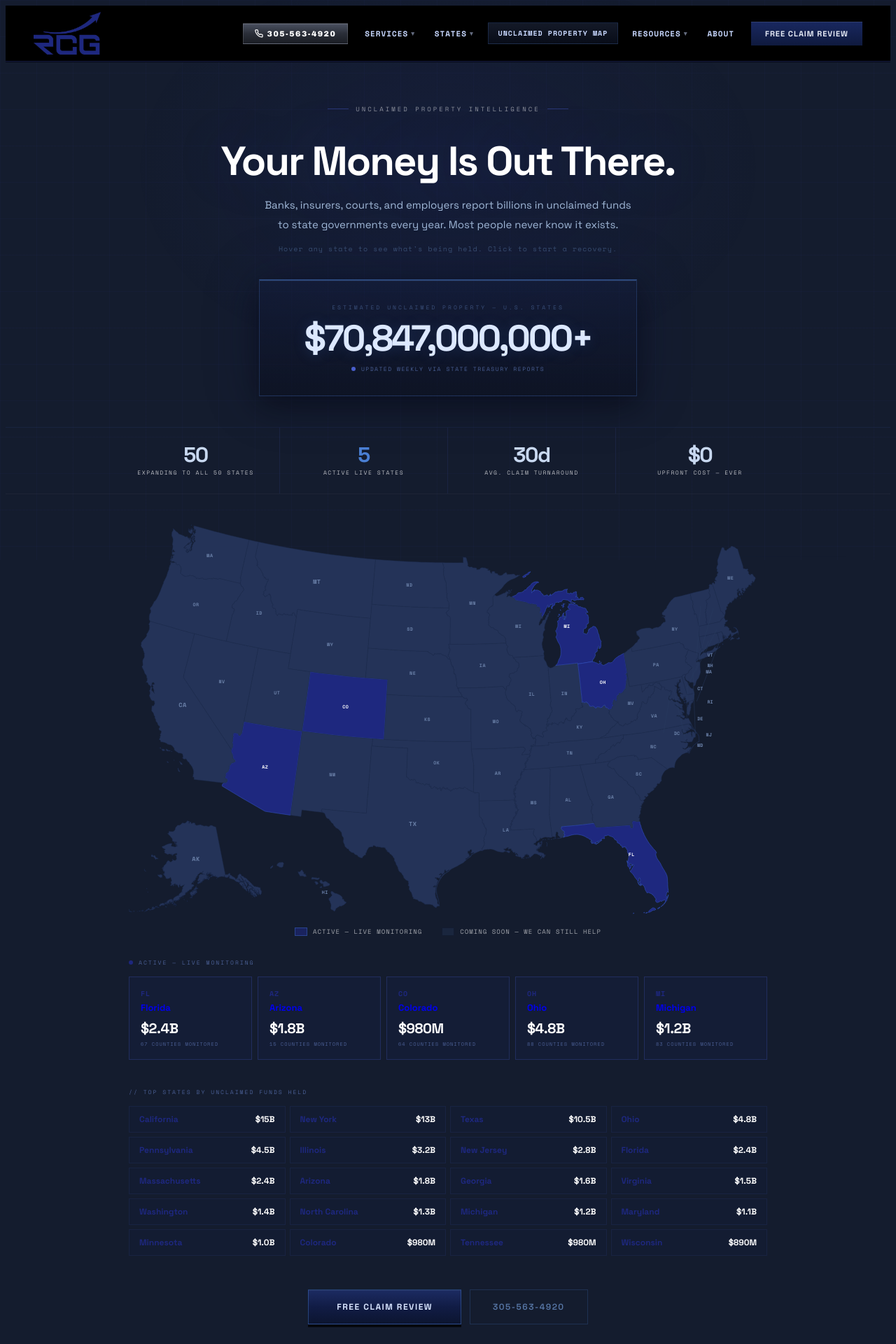
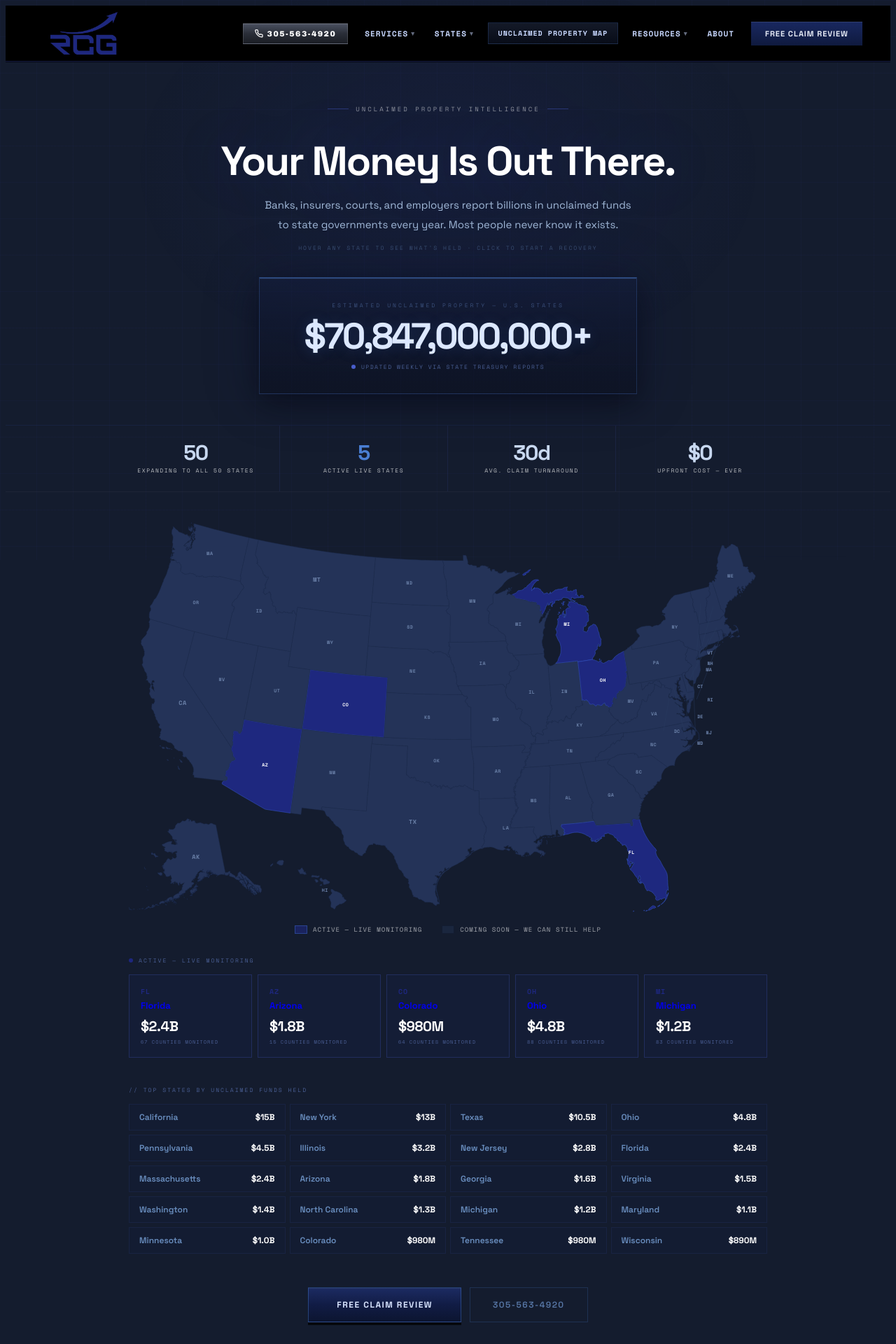
Before and after one commit to ReboundCapitalGroup/rcg-website, a Next.js app: page /map in a window 1280 px wide. Shown: the top 1920 px of the page at 70% size. Built offline with nearby package versions, Linux system fonts and the light colour scheme.

Commit message:
Final precision polish v36

```diff
--- a/src/app/map/page.tsx
+++ b/src/app/map/page.tsx
@@ -63,8 +63,8 @@ export default function MapPage() {
             <p style={{ fontSize: '15px', color: '#a0b8d8', lineHeight: 1.85, maxWidth: '540px', margin: '0 auto 14px' }}>
               Banks, insurers, courts, and employers report billions in unclaimed funds to state governments every year. Most people never know it exists.
             </p>
-            <p style={{ fontFamily: "'Space Mono',monospace", fontSize: '10px', color: '#3a4f72', marginBottom: '36px', letterSpacing: '1px' }}>
-              Hover any state to see what's being held. Click to start a recovery.
+            <p style={{ fontFamily: "'Space Mono',monospace", fontSize: '8px', color: '#3a4f72', marginBottom: '36px', letterSpacing: '2px', textTransform: 'uppercase' }}>
+              Hover any state to see what's held  ·  Click to start a recovery
             </p>
 
             {/* COUNTER */}
@@ -139,7 +139,7 @@ export default function MapPage() {
           <div style={{ display: 'grid', gridTemplateColumns: 'repeat(4,1fr)', gap: '6px', marginBottom: '48px' }}>
             {allStateFunds.map((s, i) => (
               <div key={i} style={{ background: 'rgba(30,40,127,0.06)', border: '1px solid rgba(74,95,212,0.1)', padding: '10px 14px', display: 'flex', justifyContent: 'space-between', alignItems: 'center' }}>
-                <span style={{ fontFamily: "'Space Grotesk',sans-serif", fontSize: '12px', color: '#1E287F', fontWeight: 700 }}>{s.name}</span>
+                <span style={{ fontFamily: "'Space Grotesk',sans-serif", fontSize: '12px', color: '#6a8fc0', fontWeight: 600 }}>{s.name}</span>
                 <span style={{ fontFamily: "'Space Grotesk',sans-serif", fontSize: '12px', color: '#ffffff', fontWeight: 700 }}>{s.funds}</span>
               </div>
             ))}
--- a/src/app/page.tsx
+++ b/src/app/page.tsx
@@ -64,7 +64,7 @@ export default function Home() {
           </div>
 
           {/* Headline — two clean lines */}
-          <h1 style={{ fontFamily:"'Space Grotesk',sans-serif", fontWeight:700, fontSize:'clamp(32px,4vw,60px)', lineHeight:1.05, color:'#fff', letterSpacing:'-2px', margin:'0 0 32px' }}>
+          <h1 style={{ fontFamily:"'Space Grotesk',sans-serif", fontWeight:700, fontSize:'clamp(32px,4vw,60px)', lineHeight:1.05, color:'#fff', letterSpacing:'-2px', margin:'0 0 22px' }}>
             Turning <span style={{ color:'#ffffff' }}>Forgotten Funds</span>
             <br />
             Into <span style={{ color:'#344f8a', letterSpacing:'-0.5px', fontWeight:600 }}>Future Opportunities.</span>
@@ -74,7 +74,7 @@ export default function Home() {
           <p style={{ fontSize:'15px', color:'#a8bedd', lineHeight:1.9, maxWidth:'600px', margin:'0 auto 40px', fontWeight:400, textAlign:'center' }}>
             Foreclosure surplus. Tax deed overages. Unclaimed property. State&#8209;held funds.<br />
             If money was left behind, <strong style={{ color:'#ffffff', fontWeight:700 }}>it legally belongs to you.</strong><br />
-            We recover it across FL, AZ, CO, OH and MI. Expanding to all 50 states. Zero upfront cost. Ever.
+            We recover it across FL, AZ, CO, OH and MI — expanding nationwide. Zero upfront cost. Ever.
           </p>
 
           {/* CTAs */}
--- a/src/components/Nav.tsx
+++ b/src/components/Nav.tsx
@@ -27,7 +27,7 @@ export default function Nav() {
       <nav style={{ height: '80px', background: '#000', display: 'flex', alignItems: 'center', justifyContent: 'space-between', padding: '0 40px' }}>
 
         {/* LOGO */}
-        <Link href="/" style={{ display: 'flex', alignItems: 'center', textDecoration: 'none', flexShrink: 0 }}>
+        <Link href="/" style={{ display: 'flex', alignItems: 'center', textDecoration: 'none', flexShrink: 0, paddingLeft: '24px' }}>
           <Image src="/rcg-logo.png" alt="Rebound Capital Group" width={150} height={90} style={{ height: '62px', width: 'auto', objectFit: 'contain' }} priority />
         </Link>
 
```
